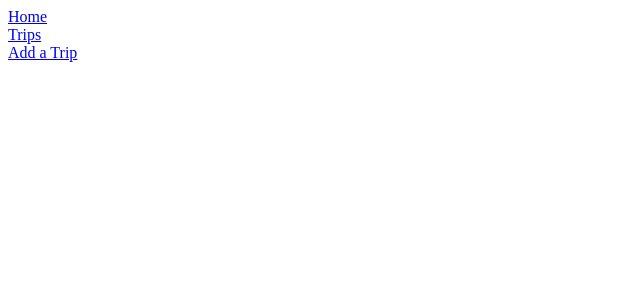
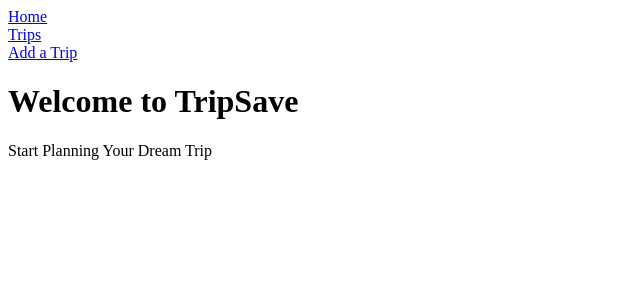
Before and after one commit to timtran007/phase-02-project-tripsave, a React (Create React App) app: page / in a window 1280 px wide. Shown: the top 300 px of the page, without its empty margins (0-640 px from the left). Built offline with nearby package versions, Linux system fonts and the light colour scheme.

Commit message:
added header with h1 and paragraph in App component

```diff
--- a/src/App.js
+++ b/src/App.js
@@ -6,7 +6,13 @@ import Form from "./Form";
 function App() {
   return (
     <div>
-      <Nav />
+      <div>
+        <Nav />
+      </div>
+      <header>
+        <h1> Welcome to TripSave</h1>
+        <p>Start Planning Your Dream Trip</p>
+      </header>
       <Route path="/destination">
         <DestinationContainer />
       </Route>
```
